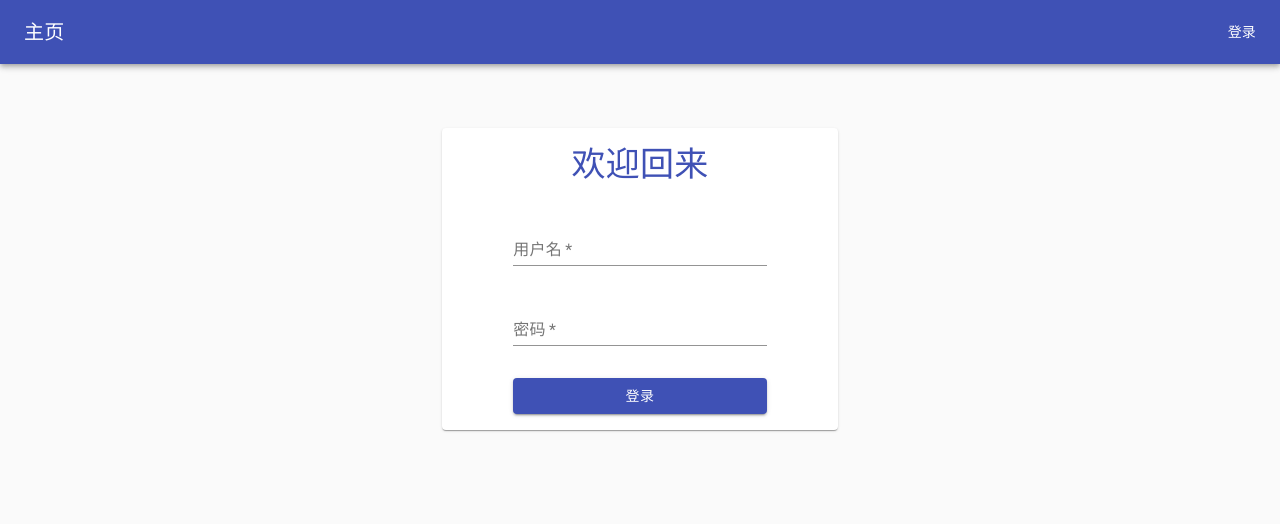
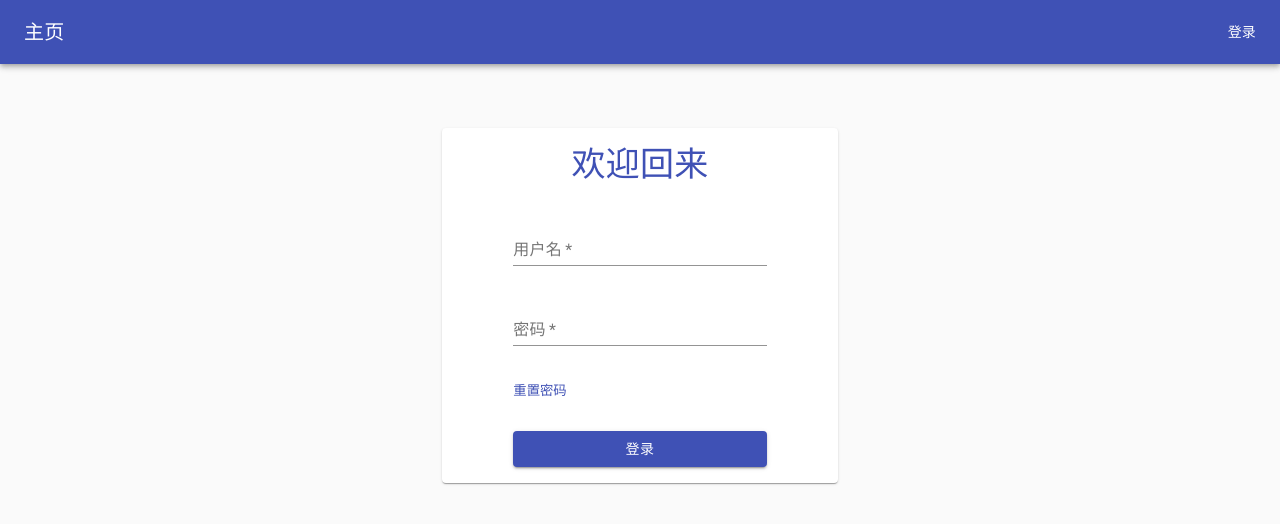
Before and after one commit to delta94/ips-erp-react, a React (Create React App) app: page /login in a window 1280 px wide. Shown: the top 524 px of the page. Built offline with nearby package versions, Linux system fonts and the light colour scheme.

Commit message:
reset pwd

```diff
--- a/src/App.js
+++ b/src/App.js
@@ -34,10 +34,10 @@ function App() {
         <Notify />
         <Header />
         <Switch>
+          <Route exact path="/" component={WorkOrderStatus} />
           <Route exact path="/login" component={Login} />
           <Route exact path="/po" component={PurchaseOrder} />
           <Route exact path="/engineer_process" component={EngineerProcess} />
-          <Route exact path="/work_orders" component={WorkOrderStatus} />
           <Route exact path="/craft_schedule" component={CraftSchedule} />
         </Switch>
       </SnackbarProvider>
--- a/src/actions/login_actions.js
+++ b/src/actions/login_actions.js
@@ -1,10 +1,10 @@
 import { batch } from "react-redux";
-import { PostLoginAPI } from "../api";
+import { PostLoginAPI, ResetPwdAPI } from "../api";
 import { UpdateState as HeaderUpdateState } from "./header_actions";
 import { enqueueSnackbar } from "./notify_actions";
 
 import Cookies from "js-cookie";
-import { ERROR } from "../utils/constants";
+import { ERROR, SUCCESS } from "../utils/constants";
 
 export const UPDATE_STATE = "LOGIN/UPDATE_STATE";
 
@@ -44,3 +44,25 @@ export const PostLogin = (history) => {
     }
   };
 };
+
+export const ResetPwd = () => {
+  return async (dispatch, getState) => {
+    const state = getState();
+    const { username } = state.LoginReducer;
+    if (username.length < 3) {
+      dispatch(UpdateState("error", true));
+    } else {
+      try {
+        const res = await ResetPwdAPI({ username: username });
+        const { data } = res;
+        console.log(data);
+
+        batch(() => {
+          dispatch(enqueueSnackbar("密码重置为Passw0rd", SUCCESS));
+        });
+      } catch (err) {
+        dispatch(enqueueSnackbar(err.message, ERROR));
+      }
+    }
+  };
+};
--- a/src/api/index.js
+++ b/src/api/index.js
@@ -9,6 +9,10 @@ const formUrlEncodedConfig = {
 
 export const PostLoginAPI = async (params) => {
   return await axios.post(`/login`, params);
+};
+
+export const ResetPwdAPI = async (params) => {
+  return await axios.post(`/reset_pwd`, params);
 };
 
 export const GetSidebarItemsAPI = async () => {
--- a/src/components/login/index.js
+++ b/src/components/login/index.js
@@ -1,9 +1,10 @@
 import React from "react";
 import { connect } from "react-redux";
 import { makeStyles } from "@material-ui/core/styles";
+import Link from "@material-ui/core/Link";
 import { Grid, Container, Paper, Typography } from "@material-ui/core";
 import { TextField, Button } from "@material-ui/core";
-import { UpdateState, PostLogin } from "../../actions/login_actions";
+import { UpdateState, PostLogin, ResetPwd } from "../../actions/login_actions";
 
 const useStyle = makeStyles((theme) => ({
   root: {
@@ -11,11 +12,57 @@ const useStyle = makeStyles((theme) => ({
   },
 }));
 function Login(props) {
+  const classes = useStyle();
+
   // vars from reducer
-  const { username, password, error } = props;
+  const { username, password, error, reset } = props;
   // methods from actions
-  const { UpdateState, PostLogin } = props;
-  const classes = useStyle();
+  const { UpdateState, PostLogin, ResetPwd } = props;
+
+  const renderBtn = () => {
+    if (reset) {
+      return (
+        <React.Fragment>
+          <Grid item xs={8}>
+            <Link
+              component="button"
+              onClick={() => {
+                UpdateState("reset", false);
+              }}
+            >
+              返回登陆
+            </Link>
+          </Grid>
+          <Grid item xs={8}>
+            <Button variant="contained" fullWidth color="primary" onClick={() => ResetPwd()}>
+              提交
+            </Button>
+          </Grid>
+        </React.Fragment>
+      );
+    } else {
+      return (
+        <React.Fragment>
+          <Grid item xs={8}>
+            <Link
+              component="button"
+              onClick={() => {
+                UpdateState("reset", true);
+              }}
+            >
+              重置密码
+            </Link>
+          </Grid>
+          <Grid item xs={8}>
+            <Button variant="contained" fullWidth color="primary" onClick={() => PostLogin(props.history)}>
+              登录
+            </Button>
+          </Grid>
+        </React.Fragment>
+      );
+    }
+  };
+
   return (
     <Container maxWidth="xs" classes={{ root: classes.root }}>
       <Paper>
@@ -39,6 +86,7 @@ function Login(props) {
               helperText={error && username.length < 3 && "用户名不能小于3位"}
             />
           </Grid>
+          {!reset && (
             <Grid item xs={8}>
               <TextField
                 error={password.length < 8 && error}
@@ -59,11 +107,8 @@ function Login(props) {
                 }}
               />
             </Grid>
-          <Grid item xs={8}>
-            <Button variant="contained" fullWidth color="primary" onClick={() => PostLogin(props.history)}>
-              登录
-            </Button>
-          </Grid>
+          )}
+          {renderBtn()}
         </Grid>
       </Paper>
     </Container>
@@ -75,6 +120,7 @@ const mapStateToProps = ({ LoginReducer }) => {
     username: LoginReducer.username,
     password: LoginReducer.password,
     error: LoginReducer.error,
+    reset: LoginReducer.reset,
   };
 };
 
@@ -84,4 +130,4 @@ const mapStateToProps = ({ LoginReducer }) => {
 //   }
 // });
 
-export default connect(mapStateToProps, { UpdateState, PostLogin })(Login);
+export default connect(mapStateToProps, { UpdateState, PostLogin, ResetPwd })(Login);
--- a/src/reducers/login_reducer.js
+++ b/src/reducers/login_reducer.js
@@ -3,7 +3,8 @@ import { UPDATE_STATE } from "../actions/login_actions";
 const defaultState = {
   username: "",
   password: "",
-  error: false
+  reset: false,
+  error: false,
 };
 
 const reducer = (state = defaultState, action) => {
```
Lines whose indentation alone changed are shown as unchanged.
